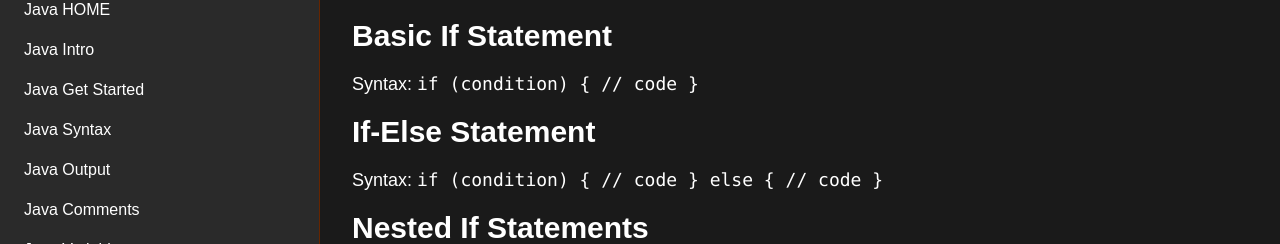
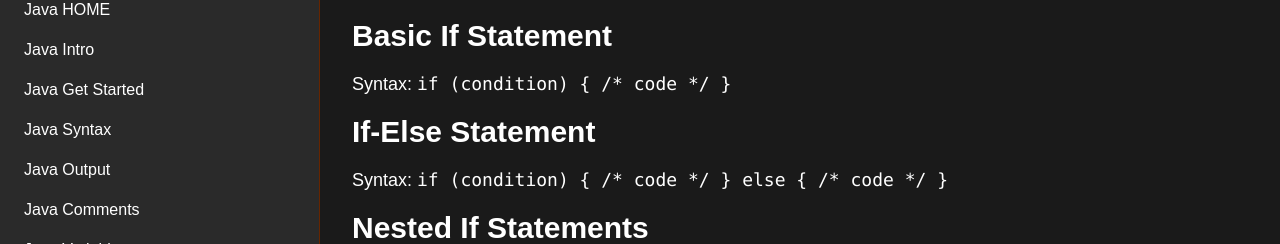
Before and after one commit to 321EZ123/PyroProgramming, a Next.js app: page /tutorials/java/if-else in a window 1280 px wide. Shown: the part 207-451 px from the top of the page. Built offline with nearby package versions, Linux system fonts and the light colour scheme.

Commit message:
frick this

```diff
--- a/src/app/tutorials/java/if-else/page.tsx
+++ b/src/app/tutorials/java/if-else/page.tsx
@@ -5,11 +5,17 @@ export default function Page() {
     <div className="max-w-4xl mx-auto">
       <h1 className="text-5xl font-bold mb-6 text-primary">Java If...Else</h1>
       <h2 className="text-3xl font-semibold mb-4">Basic If Statement</h2>
-      <p className="text-lg mb-4">Syntax: <code>if (condition) { '{' } // code { '}' }</code></p>
+      <p className="text-lg mb-4">
+        Syntax: <code>{`if (condition) { /* code */ }`}</code>
+      </p>
       <h2 className="text-3xl font-semibold mb-4">If-Else Statement</h2>
-      <p className="text-lg mb-4">Syntax: <code>if (condition) { '{' } // code { '}' } else { '{' } // code { '}' }</code></p>
+      <p className="text-lg mb-4">
+        Syntax: <code>{`if (condition) { /* code */ } else { /* code */ }`}</code>
+      </p>
       <h2 className="text-3xl font-semibold mb-4">Nested If Statements</h2>
-      <p className="text-lg mb-6">Use multiple if statements inside each other to test multiple conditions.</p>
+      <p className="text-lg mb-6">
+        Use multiple if statements inside each other to test multiple conditions.
+      </p>
     </div>
   );
 }
```
